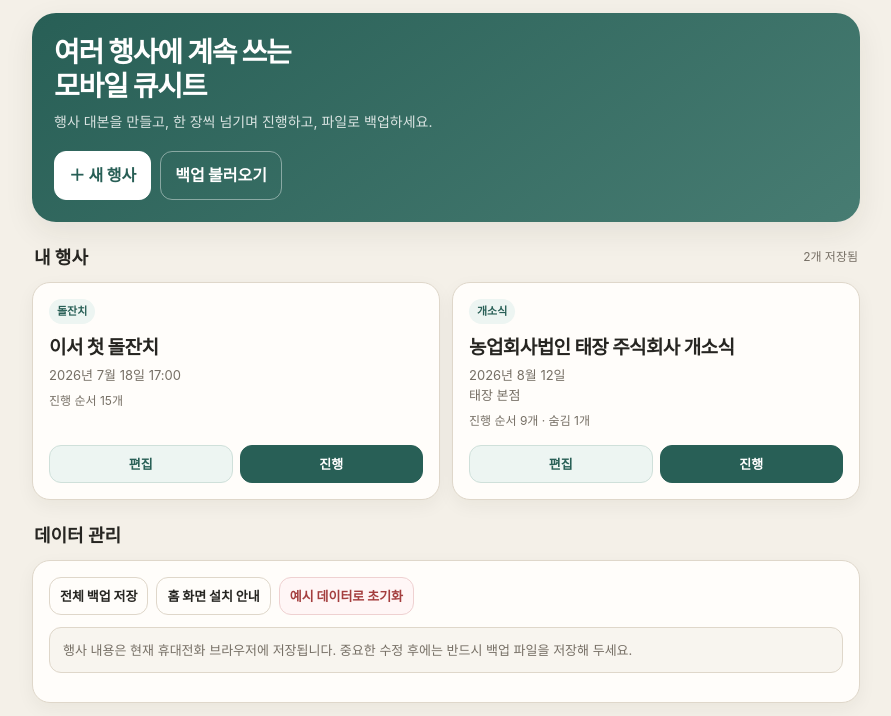
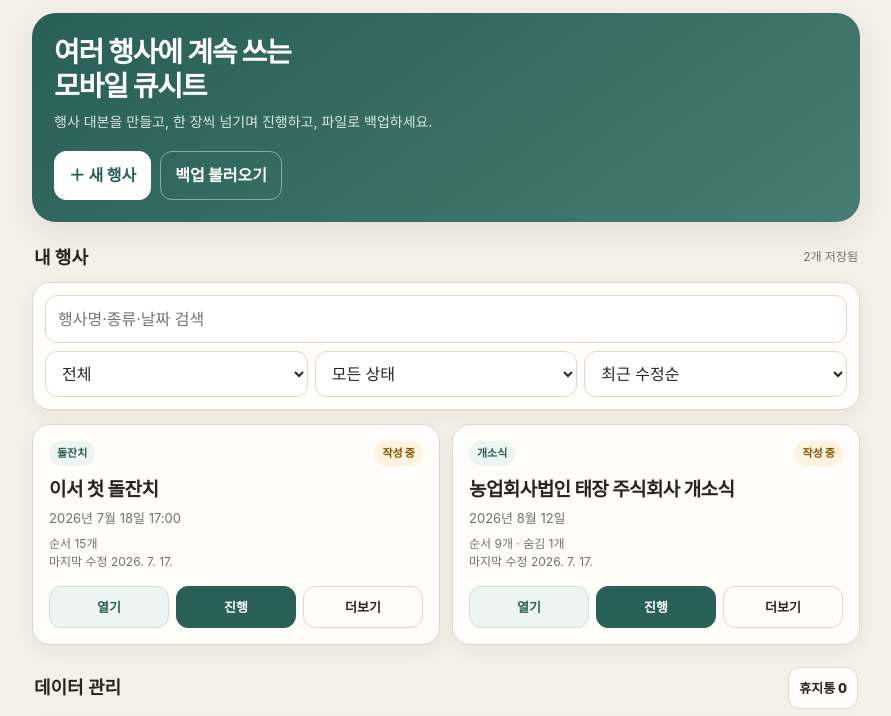
Before and after one commit to cetin072/quesheet-khc, a website: page index.html in a window 1280 px wide. Shown: the part 68-784 px from the top of the page, without its empty margins (194-1085 px from the left). Drawn offline with Linux system fonts and the light colour scheme.

Commit message:
행사 관리 화면과 PWA 캐시 v1.8 갱신

```diff
--- a/index.html
+++ b/index.html
@@ -6,7 +6,7 @@
 <meta name="description" content="행사 진행, 사회 대본, 모바일 큐시트를 한곳에서 관리하는 오프라인 지원 큐시트 앱">
 <meta name="theme-color" content="#285f56">
 <meta name="robots" content="index,follow,max-image-preview:large">
-<meta name="application-version" content="1.7.0">
+<meta name="application-version" content="1.8.0">
 
 <meta property="og:type" content="website">
 <meta property="og:locale" content="ko_KR">
@@ -34,7 +34,7 @@
 <link rel="manifest" href="/manifest.webmanifest">
 <link rel="icon" href="/icon-192.png">
 <link rel="apple-touch-icon" href="/icon-192.png">
-<link rel="stylesheet" href="/assets/app-v1.7.css">
+<link rel="stylesheet" href="/assets/app-v1.8.css">
 <title>행사 큐시트 프로그램</title>
 
 <script>
@@ -80,7 +80,7 @@
 <div id="root"></div>
 <div class="modal-backdrop" id="modal"><div class="modal" id="modalBody"></div></div>
 <div class="toast" id="toast"></div>
-<script defer src="/assets/templates-v1.7.js"></script>
-<script defer src="/assets/app-v1.7.js"></script>
+<script defer src="/assets/templates-v1.8.js"></script>
+<script defer src="/assets/app-v1.8.js"></script>
 </body>
 </html>
```
